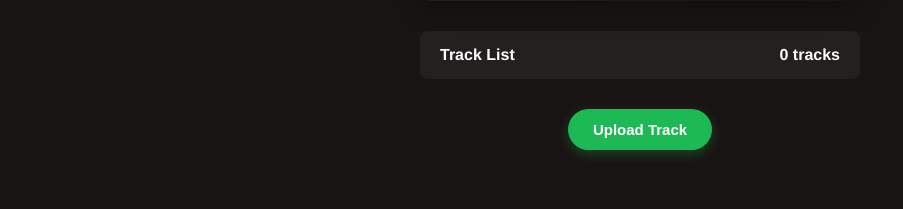
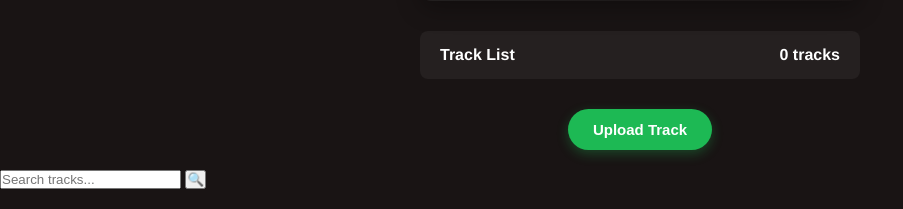
Before and after one commit to Goffroid/Player4L_M, a Flask app: page / in a window 1280 px wide. Shown: the part 603-812 px from the top of the page, without its empty margins (0-903 px from the left). Before the commit the page ends 761 px from the top, so only its background shows below. Run offline with Flask 3, Linux system fonts and the light colour scheme; data that the repository does not hold is empty; some libraries are stand-ins or nearby versions; some web fonts are replaced.

Commit message:
realsearch

```diff
--- a/templates/index.html
+++ b/templates/index.html
@@ -372,6 +372,11 @@
             </button>
         </div>
     </div>
+    <!-- Добавляем после .player-header -->
+    <div class="search-container">
+        <input type="text" id="search-input" placeholder="Search tracks..." class="search-input">
+        <button id="search-btn" class="search-btn">🔍</button>
+    </div>
 
     <script src="/static/player.js"></script>
 </body>
```
